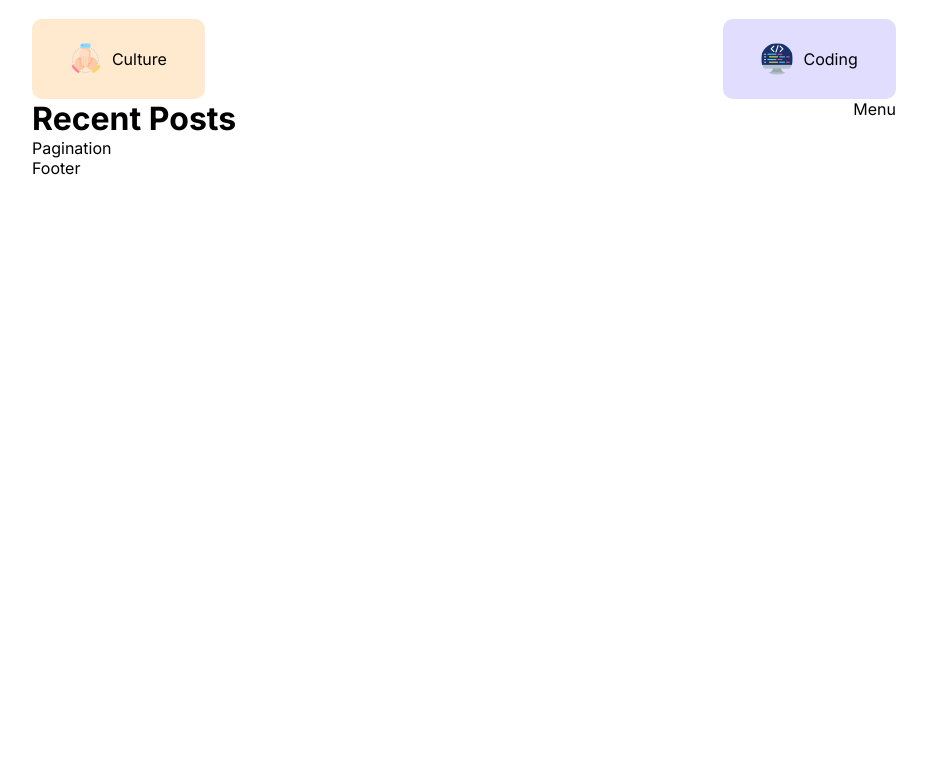
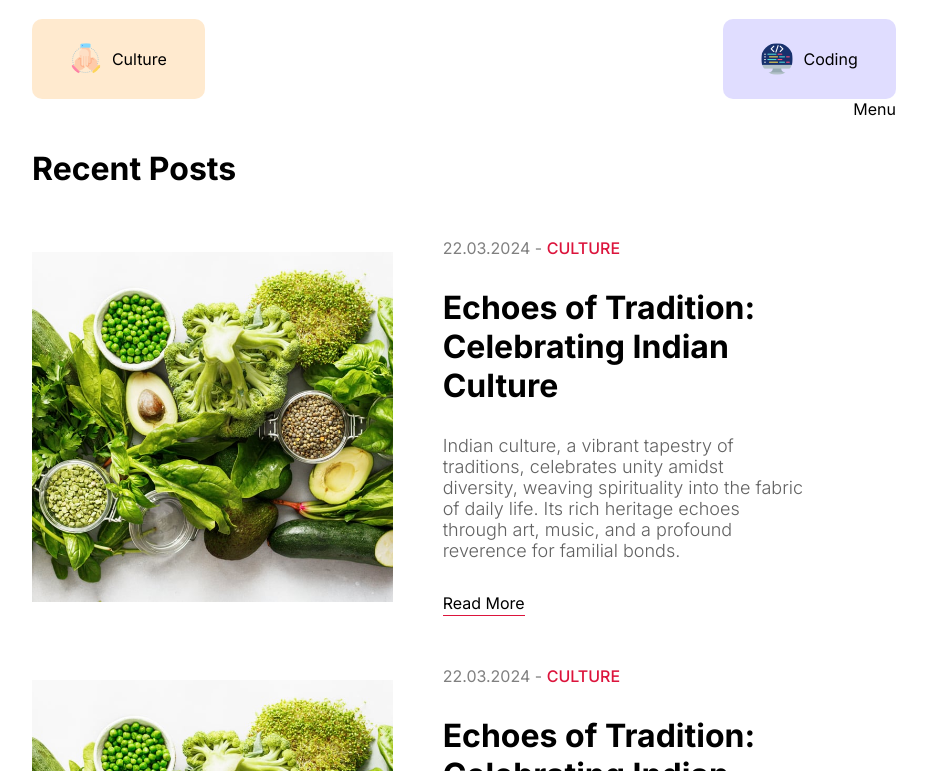
Before and after one commit to akshaykamble04/blogging-application, a Next.js app: page / in a window 1280 px wide. Shown: the part 1289-2060 px from the top of the page, without its empty margins (176-1103 px from the left). Before the commit the page ends 1467 px from the top, so only its background shows below. Built offline with nearby package versions, Linux system fonts and the light colour scheme.

Commit message:
Card component completed

```diff
--- a/src/components/card/Card.jsx
+++ b/src/components/card/Card.jsx
@@ -1,17 +1,27 @@
 import React from 'react';
 import styles from "./card.module.css";
 import Image from 'next/image';
+import Link from 'next/link';
 
 const Card = () => {
     return (
         <div className={styles.container}>
             <div className={styles.imageContainer}>
-                <Image src="/greenveg.jpg" alt="" fill />
+                <Image src="/greenveg.jpg" alt="" fill className={styles.image} />
             </div>
             <div className={styles.textContainer}>
                 <div className={styles.detail}>
-                    <span></span>
+                    <span className={styles.date}>22.03.2024 - </span>
+                    <span className={styles.category}>CULTURE</span>
                 </div>
+                <Link href="/">
+                    <h1>Echoes of Tradition: Celebrating Indian Culture</h1>
+                </Link>
+                <p className={styles.desc}>
+                    Indian culture, a vibrant tapestry of traditions, celebrates unity amidst diversity, weaving spirituality into the fabric of daily life. Its rich heritage echoes through art,
+                    music, and a profound reverence for familial bonds.
+                </p>
+                <Link href="/" className={styles.link}>Read More</Link>
             </div>
         </div>
     )
--- a/src/components/card/card.module.css
+++ b/src/components/card/card.module.css
@@ -1 +1,44 @@
-.container {}
+.container {
+    margin-bottom: 50px;
+    display: flex;
+    align-items: center;
+    gap: 50px;
+}
+
+.imageContainer {
+    flex: 1;
+    height: 350px;
+    position: relative;
+}
+
+.image {
+    object-fit: cover;
+}
+
+.textContainer {
+    flex: 1;
+    display: flex;
+    flex-direction: column;
+    gap: 30px;
+}
+
+.date {
+    color: gray;
+}
+
+.category {
+    color: crimson;
+    font-weight: 500;
+}
+
+.desc {
+    font-size: 18px;
+    font-weight: 300;
+    color: var(--softTextColor);
+}
+
+.link {
+    border-bottom: 1px solid crimson;
+    max-width: max-content;
+    padding: 2px 0px;
+}
--- a/src/components/cardlist/cardList.module.css
+++ b/src/components/cardlist/cardList.module.css
@@ -1,3 +1,7 @@
 .container {
     flex: 5;
 }
+
+.title {
+    margin: 50px 0px;
+}
```
